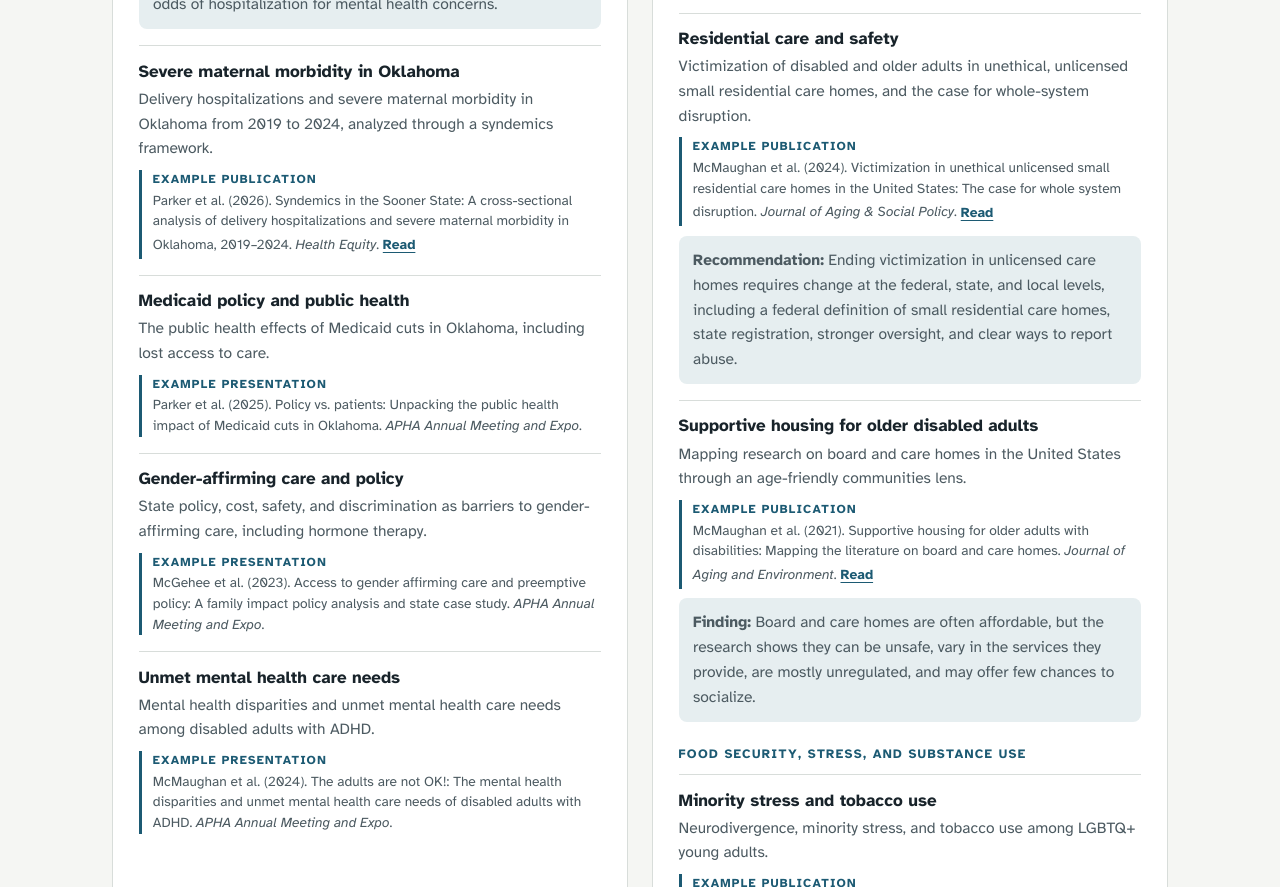
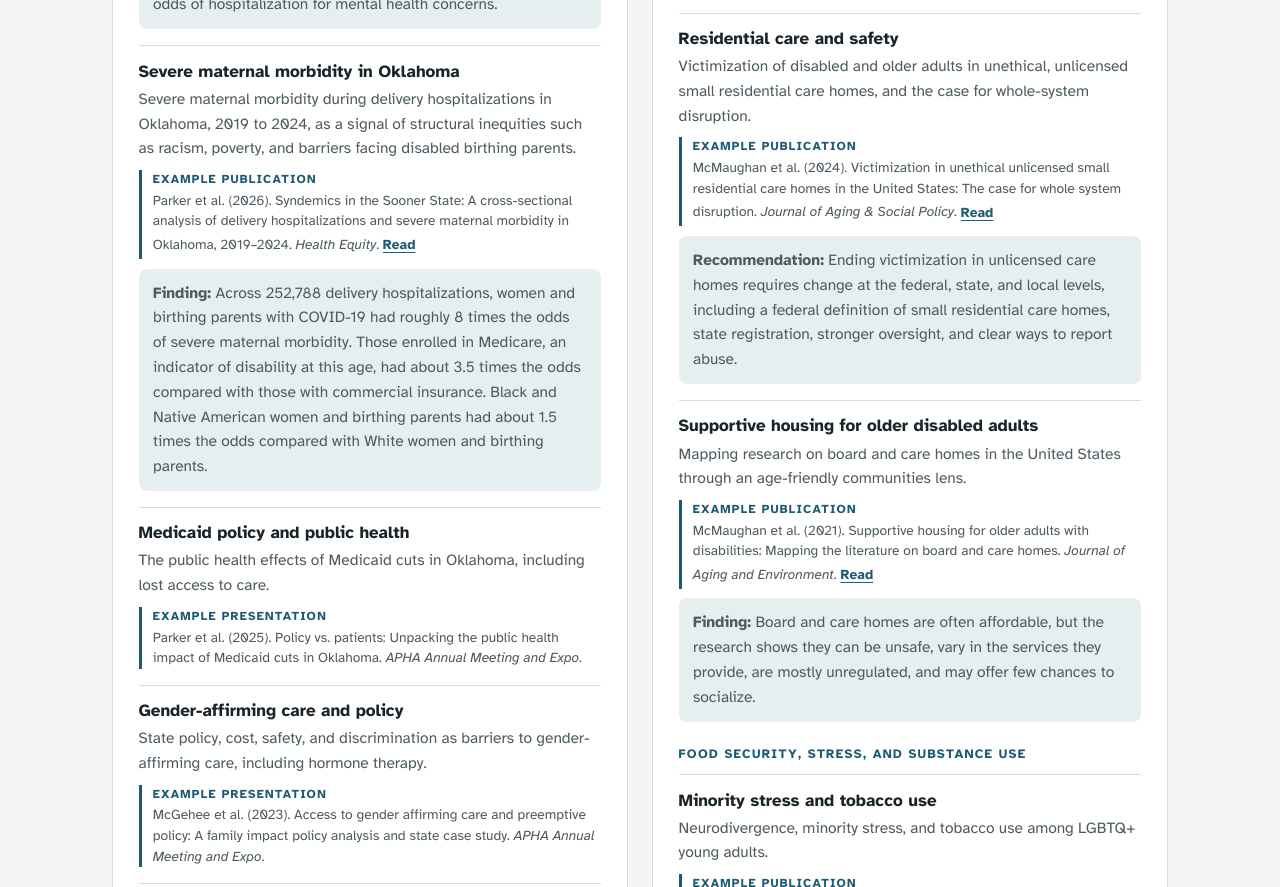
Before and after one commit to djmcmaughan/dwrc-website, a plain HTML site: page index.html in a window 1280 px wide. Shown: the part 2700-3587 px from the top of the page. Drawn offline with Linux system fonts and the light colour scheme.

Commit message:
Add finding for severe maternal morbidity paper
Co-Authored-By: Claude Opus 5.5 <noreply@anthropic.com>
Claude-Session: https://claude.ai/code/session_01UUfieSbDqaBByLvSVYSbmw

```diff
--- a/index.html
+++ b/index.html
@@ -240,7 +240,7 @@ footer ul{display:flex;gap:1.1rem;list-style:none;padding:0;margin:0;flex-wrap:w
           <p class="theme">Policy, cost, and where people live can keep them from the care they need. These barriers are systemic, and they are modifiable.</p>
           <ul>
             <li><strong>Rural community resilience</strong><p>Urban and rural differences in COVID-19 and mental health hospitalizations in Oklahoma.</p><p class="cite"><span class="ex-label">Example publication</span>Knutson, Jensen, Parker, &amp; McMaughan (2025). A case for rural community resilience. <i>Journal of Rural Mental Health</i>. <a href="https://doi.org/10.1037/rmh0000316">Read<span class="sr-only"> Knutson, Jensen, Parker, &amp; McMaughan (2025) in Journal of Rural Mental Health</span></a></p><p class="finding"><b>Finding:</b> Compared with urban residents, rural Oklahomans had 7% higher odds of hospitalization for COVID-19 but 21% lower odds of hospitalization for mental health concerns.</p></li>
-            <li><strong>Severe maternal morbidity in Oklahoma</strong><p>Delivery hospitalizations and severe maternal morbidity in Oklahoma from 2019 to 2024, analyzed through a syndemics framework.</p><p class="cite"><span class="ex-label">Example publication</span>Parker et al. (2026). Syndemics in the Sooner State: A cross-sectional analysis of delivery hospitalizations and severe maternal morbidity in Oklahoma, 2019–2024. <i>Health Equity</i>. <a href="https://doi.org/10.1177/24731242261507909">Read<span class="sr-only"> Parker et al. (2026) in Health Equity</span></a></p></li>
+            <li><strong>Severe maternal morbidity in Oklahoma</strong><p>Severe maternal morbidity during delivery hospitalizations in Oklahoma, 2019 to 2024, as a signal of structural inequities such as racism, poverty, and barriers facing disabled birthing parents.</p><p class="cite"><span class="ex-label">Example publication</span>Parker et al. (2026). Syndemics in the Sooner State: A cross-sectional analysis of delivery hospitalizations and severe maternal morbidity in Oklahoma, 2019–2024. <i>Health Equity</i>. <a href="https://doi.org/10.1177/24731242261507909">Read<span class="sr-only"> Parker et al. (2026) in Health Equity</span></a></p><p class="finding"><b>Finding:</b> Across 252,788 delivery hospitalizations, women and birthing parents with COVID-19 had roughly 8 times the odds of severe maternal morbidity. Those enrolled in Medicare, an indicator of disability at this age, had about 3.5 times the odds compared with those with commercial insurance. Black and Native American women and birthing parents had about 1.5 times the odds compared with White women and birthing parents.</p></li>
             <li><strong>Medicaid policy and public health</strong><p>The public health effects of Medicaid cuts in Oklahoma, including lost access to care.</p><p class="cite"><span class="ex-label">Example presentation</span>Parker et al. (2025). Policy vs. patients: Unpacking the public health impact of Medicaid cuts in Oklahoma. <i>APHA Annual Meeting and Expo</i>.</p></li>
             <li><strong>Gender-affirming care and policy</strong><p>State policy, cost, safety, and discrimination as barriers to gender-affirming care, including hormone therapy.</p><p class="cite"><span class="ex-label">Example presentation</span>McGehee et al. (2023). Access to gender affirming care and preemptive policy: A family impact policy analysis and state case study. <i>APHA Annual Meeting and Expo</i>.</p></li>
             <li><strong>Unmet mental health care needs</strong><p>Mental health disparities and unmet mental health care needs among disabled adults with ADHD.</p><p class="cite"><span class="ex-label">Example presentation</span>McMaughan et al. (2024). The adults are not OK!: The mental health disparities and unmet mental health care needs of disabled adults with ADHD. <i>APHA Annual Meeting and Expo</i>.</p></li>
```
